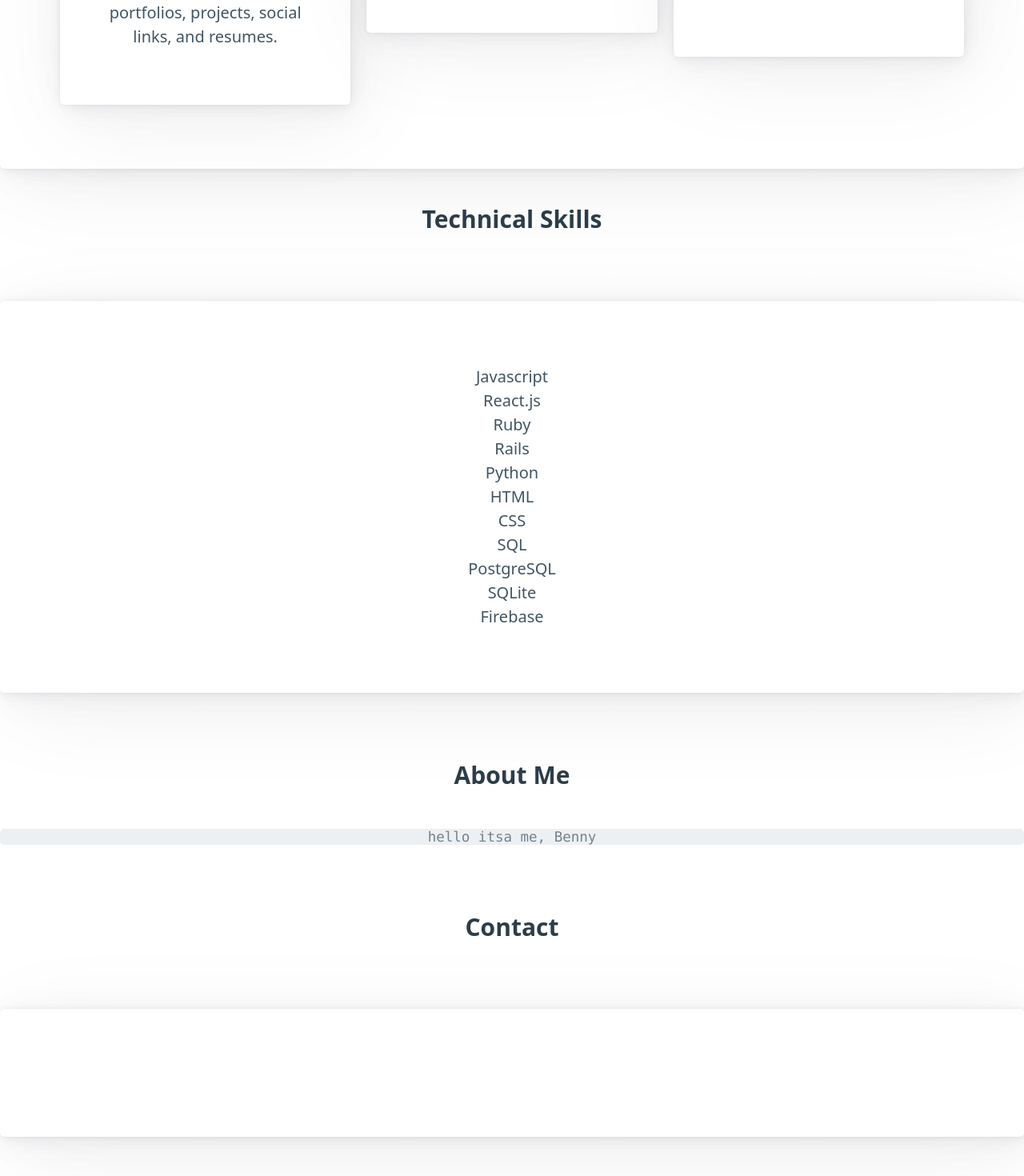
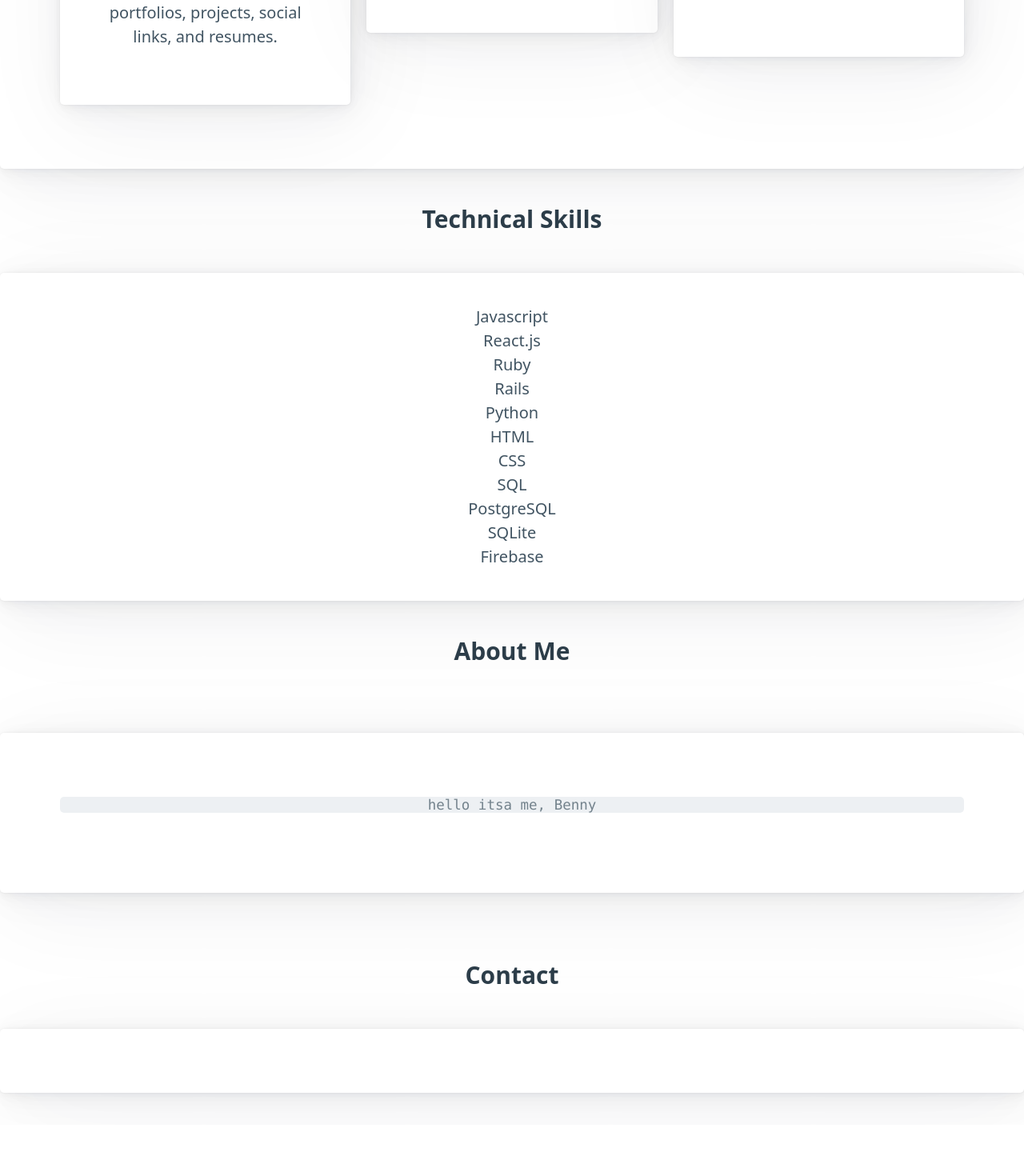
Before and after one commit to bennysuf/portfolio, a JavaScript app: page / in a window 1280 px wide. Shown: the part 548-2018 px from the top of the page at 80% size. After the commit the page ends 1954 px from the top, so only its background shows below. Built offline with nearby package versions, Linux system fonts and the light colour scheme.

Commit message:
add and update tags

```diff
--- a/src/components/About.js
+++ b/src/components/About.js
@@ -1,10 +1,16 @@
 function About() {
-    return (
-        <section>
-            <h3>About Me</h3>
+  return (
+    <section>
+      <body>
+        <h3>About Me</h3>
+        <article>
+          <main class="container">
             <pre>hello itsa me, Benny</pre>
-        </section>
-     );
+          </main>
+        </article>
+      </body>
+    </section>
+  );
 }
 
 export default About;
--- a/src/components/Contact.js
+++ b/src/components/Contact.js
@@ -1,10 +1,16 @@
 function Contact() {
   return (
-    <section>
+    <body>
       <h3>Contact</h3>
-      <article></article>
-    </section>
+      <article>
+        <main class="container">
+
+        </main>
+      </article>
+    </body>
   );
 }
 
 export default Contact;
+
+// TODO connect link should open email (mailto:)
--- a/src/components/experience/ExperienceCard.js
+++ b/src/components/experience/ExperienceCard.js
@@ -2,9 +2,10 @@ import skillSet from "./Skills";
 
 function ExperienceCard() {
   return (
-    <section>
+    <body>
       <h3>Technical Skills</h3>
       <article>
+        <main class="container">
           {skillSet.map((skill) => {
             return (
               <>
@@ -13,8 +14,9 @@ function ExperienceCard() {
               </>
             );
           })}
+        </main>
       </article>
-    </section>
+    </body>
   );
 }
 
```
Lines whose indentation alone changed are shown as unchanged.
